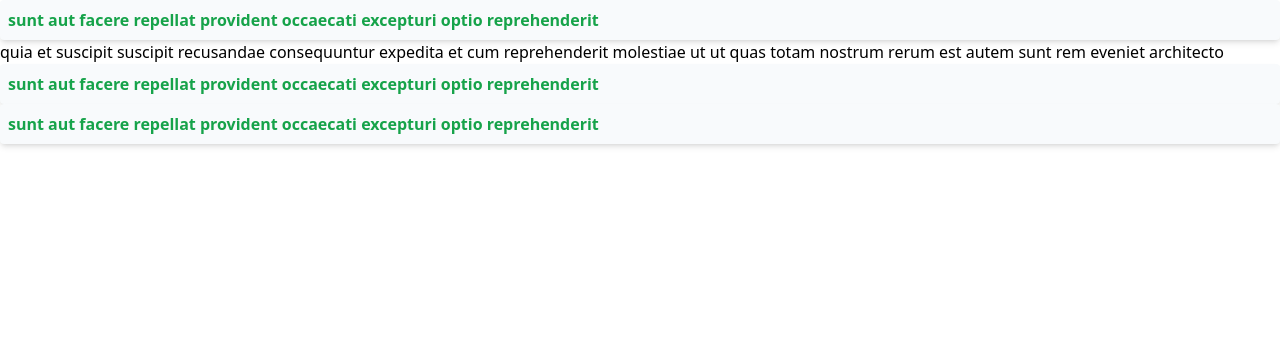
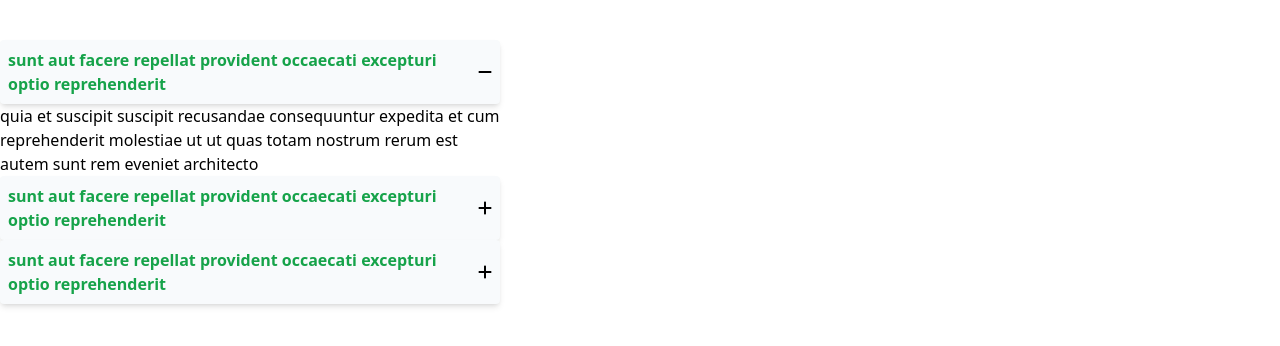
Before and after one commit to Mark-Alexis-Posadas/react-typescript-projects, a React (Vite) app: page / in a window 1280 px wide. Shown: the top 346 px of the page. Built offline with nearby package versions, Linux system fonts and the light colour scheme.

Commit message:
done accordion

```diff
--- a/package.json
+++ b/package.json
@@ -10,6 +10,9 @@
     "preview": "vite preview"
   },
   "dependencies": {
+    "@fortawesome/fontawesome-svg-core": "^6.5.2",
+    "@fortawesome/free-solid-svg-icons": "^6.5.2",
+    "@fortawesome/react-fontawesome": "^0.2.2",
     "react": "^18.2.0",
     "react-dom": "^18.2.0"
   },
--- a/src/Accordion/Accordion.tsx
+++ b/src/Accordion/Accordion.tsx
@@ -4,13 +4,15 @@
 import AccordionItem from "./AccordionItem";
 
 const Accordion = () => {
-  const [activeAccordion, setActiveAccordion] = useState(accordionData[0].id);
+  const [activeAccordion, setActiveAccordion] = useState<number | null>(
+    accordionData[0].id
+  );
 
-  const toggleAccordion = (id) => {
+  const toggleAccordion = (id: number) => {
     setActiveAccordion(id === activeAccordion ? null : id);
   };
   return (
-    <ul>
+    <ul className="mt-10 max-w-[500px]">
       {accordionData.map((item) => {
         const isActive = item.id === activeAccordion;
 
@@ -20,8 +22,6 @@
             title={item.title}
             body={item.body}
             id={item.id}
-            activeAccordion={activeAccordion}
-            setActiveAccordion={setActiveAccordion}
             isActive={isActive}
             toggleAccordion={toggleAccordion}
           />
--- a/src/Accordion/AccordionItem.tsx
+++ b/src/Accordion/AccordionItem.tsx
@@ -1,12 +1,11 @@
-// import { FontAwesomeIcon } from "@fortawesome/react-fontawesome";
-// import { faPlus, faMinus } from "@fortawesome/free-solid-svg-icons";
+import { FontAwesomeIcon } from "@fortawesome/react-fontawesome";
+import { faPlus, faMinus } from "@fortawesome/free-solid-svg-icons";
 interface AccordionProps {
   title: string;
   body: string;
-  index: number;
   id: number;
   isActive: boolean;
-  toggleAccordion: void;
+  toggleAccordion: (id: number) => void;
 }
 const AccordionItem = ({
   title,
@@ -22,9 +21,9 @@
         onClick={() => toggleAccordion(id)}
       >
         <h2 className="font-bold text-green-600">{title}</h2>
-        {/* <span>
+        <span>
           <FontAwesomeIcon icon={isActive ? faMinus : faPlus} />
-        </span> */}
+        </span>
       </li>
       {isActive && <div>{body}</div>}
     </>
```
Also changed, not shown: 1 other file (tests, documents, lock files or other folders).
